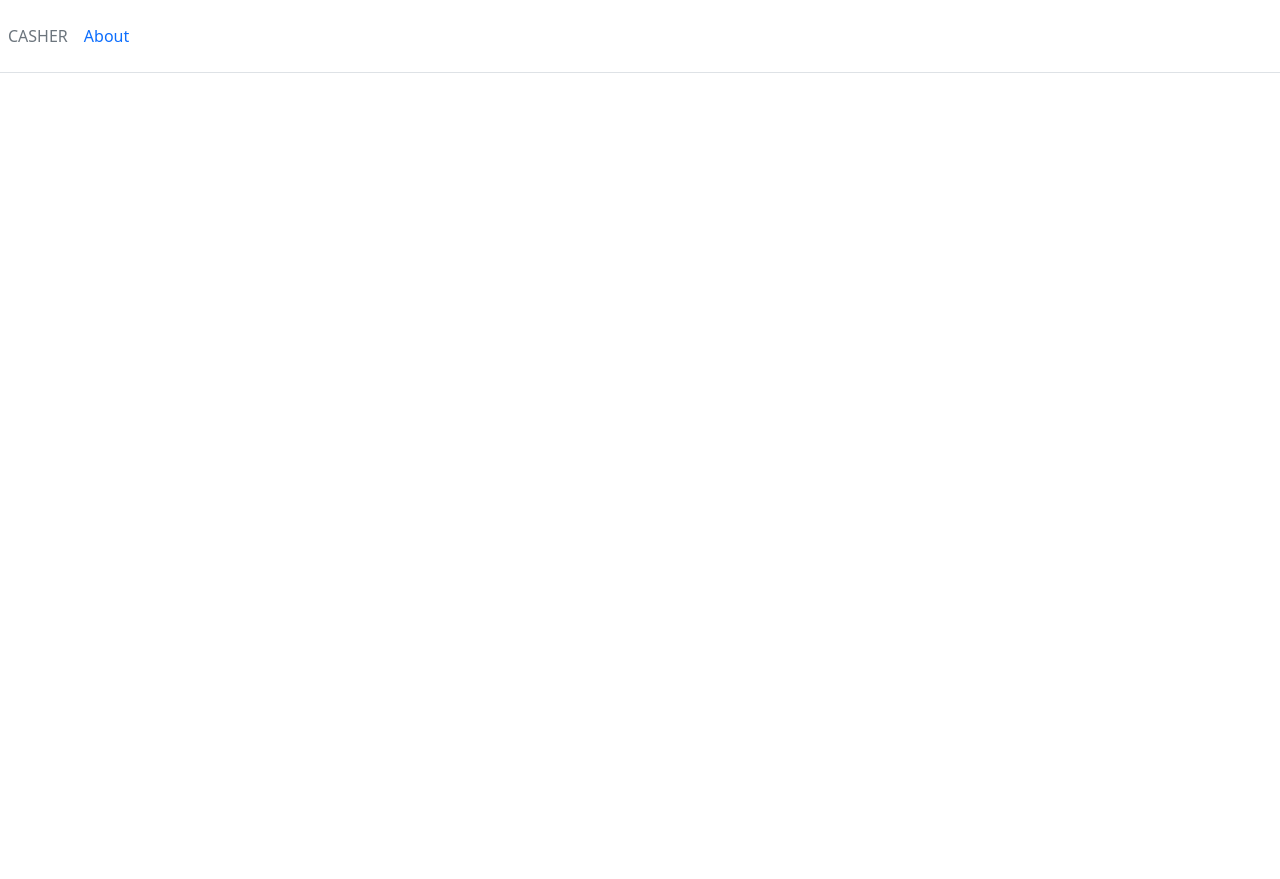
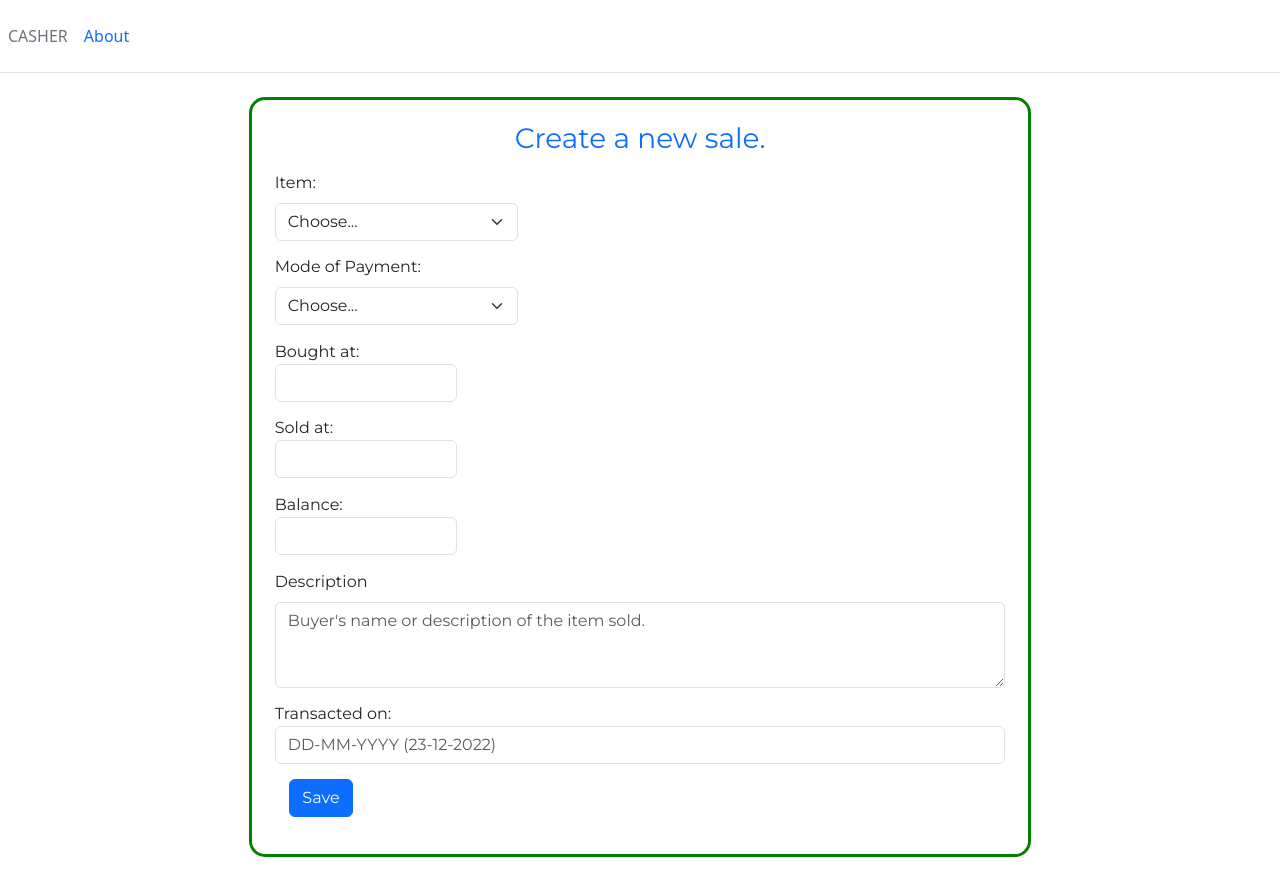
Before and after one commit to Bonkahr/casher--react, a React (Create React App) app: page /sales/new-sale in a window 1280 px wide. Before the commit this address had no page. Before the commit the page ends 800 px from the top, so only its background shows below. Built offline with nearby package versions, Linux system fonts and the light colour scheme.

Commit message:
create add sale component

```diff
--- a/src/App.js
+++ b/src/App.js
@@ -18,6 +18,7 @@ import DeleteProfile from './components/editProfile/deleteProfile';
 import Admin from './components/admin/admin';
 import Sales from './components/salesComponent/sales';
 import SaleView from './components/salesComponent/saleView';
+import NewSale from './components/salesComponent/newSale';
 
 function App() {
   const BaseUrl = 'http://127.0.0.1:8000/';
@@ -134,7 +135,7 @@ function App() {
             setError(errorData.detail);
           });
         } catch {
-          setError('Server error. Try agin later.');
+          setError('Server error. Try again later.');
         }
       });
   };
@@ -238,6 +239,19 @@ function App() {
             exact
             path='/sale-view'
             element={<SaleView />}
+          />
+
+          <Route
+            exact
+            path='/sales/new-sale'
+            element={
+              <NewSale
+                authToken={authToken}
+                authTokenType={authTokenType}
+                BaseUrl={BaseUrl}
+                navigate={navigate}
+              />
+            }
           />
 
           <Route
--- a/src/components/expenditure/expenditure.jsx
+++ b/src/components/expenditure/expenditure.jsx
@@ -12,7 +12,6 @@ const Expenditure = ({
   navigate,
   username,
 }) => {
-
   const [expenditures, setExpenditures] = useState([]);
   const [error, setError] = useState([]);
 
@@ -93,6 +92,7 @@ const Expenditure = ({
                 Add Expenditure
               </button>
             </div>
+            {expenditures.length > 0 && (
               <div className='col'>
                 <button
                   className='btn btn-outline-info'
@@ -101,6 +101,7 @@ const Expenditure = ({
                   Download statement
                 </button>
               </div>
+            )}
           </div>
         </div>
 
--- a/src/components/newExpenditure/newExpenditure.jsx
+++ b/src/components/newExpenditure/newExpenditure.jsx
@@ -2,8 +2,7 @@ import React, { useState } from 'react';
 
 import './newExpenditure.scss';
 
-const NewExpenditure = ({ authToken, authTokenType, navigate }) => {
-  const BaseUrl = 'http://127.0.0.1:8000/';
+const NewExpenditure = ({ authToken, authTokenType, navigate, BaseUrl }) => {
 
   const [moneyType, setMoneyType] = useState('');
   const [amount, setAmount] = useState(0);
--- /dev/null
+++ b/src/components/salesComponent/newSale.jsx
@@ -0,0 +1,288 @@
+import React, { useState, useEffect } from 'react';
+
+import './sales.scss';
+
+const NewSale = ({ authToken, authTokenType, navigate, BaseUrl }) => {
+  const [item, setItem] = useState('');
+  const [bought, setbought] = useState(null);
+  const [sell, setSell] = useState(null);
+  const [balance, setBalance] = useState(null);
+  const [paymentMode, setPaymentMode] = useState('');
+  const [transactionCode, setTransactioCode] = useState('');
+  const [description, setDescription] = useState('');
+  const [date, setDate] = useState('');
+
+  const [error, setError] = useState('');
+
+  const handleItem = (e) => {
+    setItem(e.target.value);
+  };
+
+  const handleBought = (e) => {
+    setbought(e.target.value);
+  };
+
+  const handleSell = (e) => {
+    setSell(e.target.value);
+  };
+
+  const handleBalance = (e) => {
+    setBalance(e.target.value);
+  };
+
+  const handlePaymentMode = (e) => {
+    setPaymentMode(e.target.value);
+  };
+
+  const handleTransactionCode = (e) => {
+    setTransactioCode(e.target.value);
+  };
+
+  const handleDescription = (e) => {
+    setDescription(e.target.value);
+  };
+
+  const itemSold = [
+    'Dress',
+    'Trouser',
+    'Tight',
+    'BedSheet',
+    'Duvet',
+    'Top',
+    'Boxer',
+    'Panty',
+    'Belt',
+    'Jacket',
+  ];
+
+  const handleDate = (e) => {
+    setDate(e.target.value);
+  };
+
+  useEffect(() => {
+    if (paymentMode !== 'mobile money') {
+      setTransactioCode('N/A')
+    }
+  }, [paymentMode])
+
+  const handleSubmit = (e) => {
+    e?.preventDefault();
+
+    const jsonString = JSON.stringify({
+      item: item,
+      bought_amount: bought,
+      sell_amount: sell,
+      mode_of_payment: paymentMode,
+      transaction_code: transactionCode,
+      balance: balance,
+      description: description,
+      sold_on: date,
+    });
+
+    const requestOptions = {
+      method: 'POST',
+      headers: new Headers({
+        Authorization: authTokenType + ' ' + authToken,
+        'Content-Type': 'application/json',
+      }),
+      body: jsonString,
+    };
+
+    fetch(BaseUrl + 'sales', requestOptions)
+      .then((res) => {
+        if (res.ok) {
+          return res.json();
+        }
+        throw res;
+      })
+      .then((data) => {
+        setError('');
+        navigate('/sales');
+      })
+      .catch((err) => {
+        try {
+          err.json().then((errorData) => {
+            setError(errorData.detail);
+          });
+        } catch {
+          setError('Server error. Try agin later.');
+        }
+      });
+  };
+
+  return (
+    <div className='container new-expen'>
+      <h3 className='text-primary'>Create a new sale.</h3>
+      <form>
+        <div className='col-md-4 margin-sm'>
+          <label
+            htmlFor='mode-payment'
+            className='form-label'
+          >
+            Item:
+          </label>
+          <select
+            className='form-select'
+            id='mode-payment'
+            required={true}
+            defaultValue={item}
+            onChange={handleItem}
+          >
+            <option>Choose...</option>
+            {itemSold.map((item) => (
+              <option value={item}>{item}</option>
+            ))}
+          </select>
+        </div>
+
+        <div className='col-md-4 margin-sm'>
+          <label
+            htmlFor='mode-payment'
+            className='form-label'
+          >
+            Mode of Payment:
+          </label>
+          <select
+            className='form-select'
+            id='mode-payment'
+            required=''
+            defaultValue={paymentMode}
+            onChange={handlePaymentMode}
+          >
+            <option>Choose...</option>
+            <option value='cash'>Cash</option>
+            <option value='mobile money'>Mobile Transfer</option>
+            <option value='gift'>gift</option>
+          </select>
+        </div>
+
+        <div className='col-md-3 margin-sm'>
+          <label
+            htmlFor='amount'
+            className='amount'
+          >
+            Bought at:
+          </label>
+          <input
+            type='text'
+            className='form-control'
+            id='bought'
+            placeholder=''
+            required=''
+            value={bought}
+            onChange={handleBought}
+          />
+        </div>
+
+        {paymentMode !== 'gift' && (
+          <>
+            <div className='col-md-3 margin-sm'>
+              <label
+                htmlFor='sold'
+                className='amount'
+              >
+                Sold at:
+              </label>
+              <input
+                type='text'
+                className='form-control'
+                id='sold'
+                placeholder=''
+                required=''
+                value={sell}
+                onChange={handleSell}
+              />
+            </div>
+
+            <div className='col-md-3 margin-sm'>
+              <label
+                htmlFor='balance'
+                className='amount'
+              >
+                Balance:
+              </label>
+              <input
+                type='text'
+                className='form-control'
+                id='balance'
+                placeholder=''
+                required={true}
+                value={balance}
+                onChange={handleBalance}
+              />
+            </div>
+            {paymentMode === 'mobile money' && (
+              <div className='col-md-3 margin-sm'>
+                <label
+                  htmlFor='amount'
+                  className='amount'
+                >
+                  Transaction code:
+                </label>
+                <input
+                  type='text'
+                  className='form-control'
+                  id='transaction-code'
+                  placeholder='KCB-AKE5PY4TTJ'
+                  required=''
+                  value={transactionCode}
+                  onChange={handleTransactionCode}
+                />
+              </div>
+            )}
+          </>
+        )}
+
+        <div className='mb-6 margin-sm'>
+          <label
+            htmlFor='description'
+            className='form-label'
+          >
+            Description
+          </label>
+          <textarea
+            className='form-control'
+            placeholder="Buyer's name or description of the item sold."
+            id='description'
+            rows='3'
+            value={description}
+            onChange={handleDescription}
+          ></textarea>
+        </div>
+
+        <div
+          id='paid-on'
+          className='md-form md-outline input-with-post-icon datepicker margin-sm'
+          inline='true'
+        >
+          <label htmlFor='paid-on'>Transacted on: </label>
+          <input
+            placeholder='DD-MM-YYYY (23-12-2022)'
+            type='text'
+            id='example'
+            className='form-control'
+            value={date}
+            onChange={handleDate}
+          />
+          <i className='fas fa-calendar input-prefix'></i>
+        </div>
+
+        {error && (
+          <div className='error'>
+            <p className='text-danger'>{error}</p>
+          </div>
+        )}
+
+        <button
+          className='btn btn-primary margin-sm'
+          type='submit'
+          onClick={handleSubmit}
+        >
+          Save
+        </button>
+      </form>
+    </div>
+  );
+};
+
+export default NewSale;
--- a/src/components/salesComponent/sal.jsx
+++ b/src/components/salesComponent/sal.jsx
@@ -17,7 +17,8 @@ const Sal = ({ sale, navigate }) => {
       <td>{sale.bought_amount}</td>
       <td>{sale.sell_amount}</td>
       <td>{sale.profit}</td>
-      <td colSpan='2'>{sale.description}</td>
+      <td>{sale.transaction_code}</td>
+      <td>{sale.balance}</td>
       <td>
         {y_m_d} : {time}
       </td>
--- a/src/components/salesComponent/sale.jsx
+++ b/src/components/salesComponent/sale.jsx
@@ -71,11 +71,11 @@ const Sale = ({ sales, BaseUrl, authToken, authTokenType, navigate }) => {
             <td className='table-active'>Bought Amount</td>
             <td className='table-active'>Sell Amount</td>
             <td className='table-active'>Profit</td>
+            <td className='table-active'>Transaction code</td>
             <td
-              colSpan='2'
               className='table-active'
             >
-              Description
+              Balance
             </td>
             <td className='table-active'>Recorded on</td>
             <td
```
Also changed, not shown: src/components/salesComponent/sales.jsx (+34 -39 lines). Lines whose indentation alone changed are shown as unchanged.
